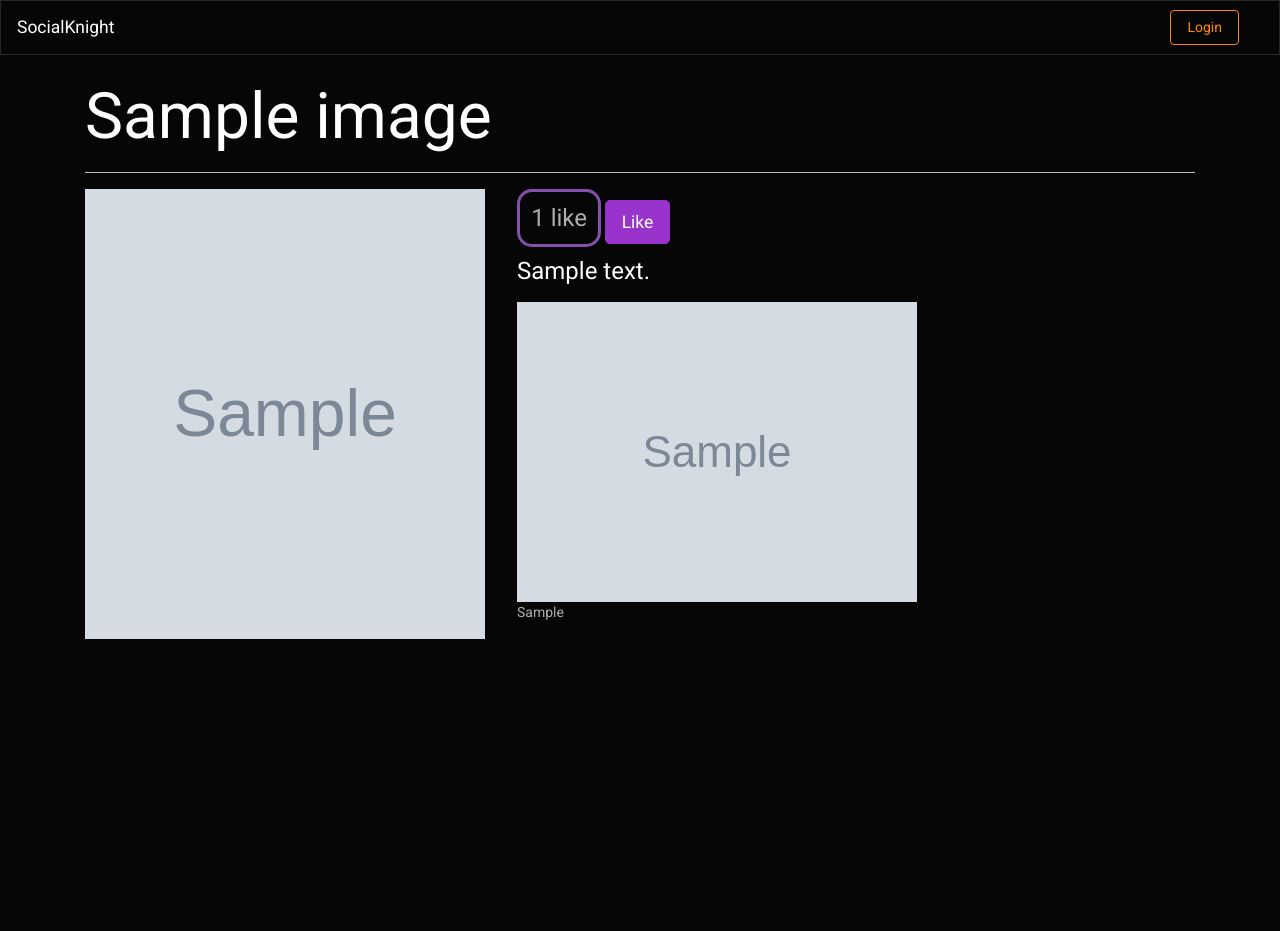
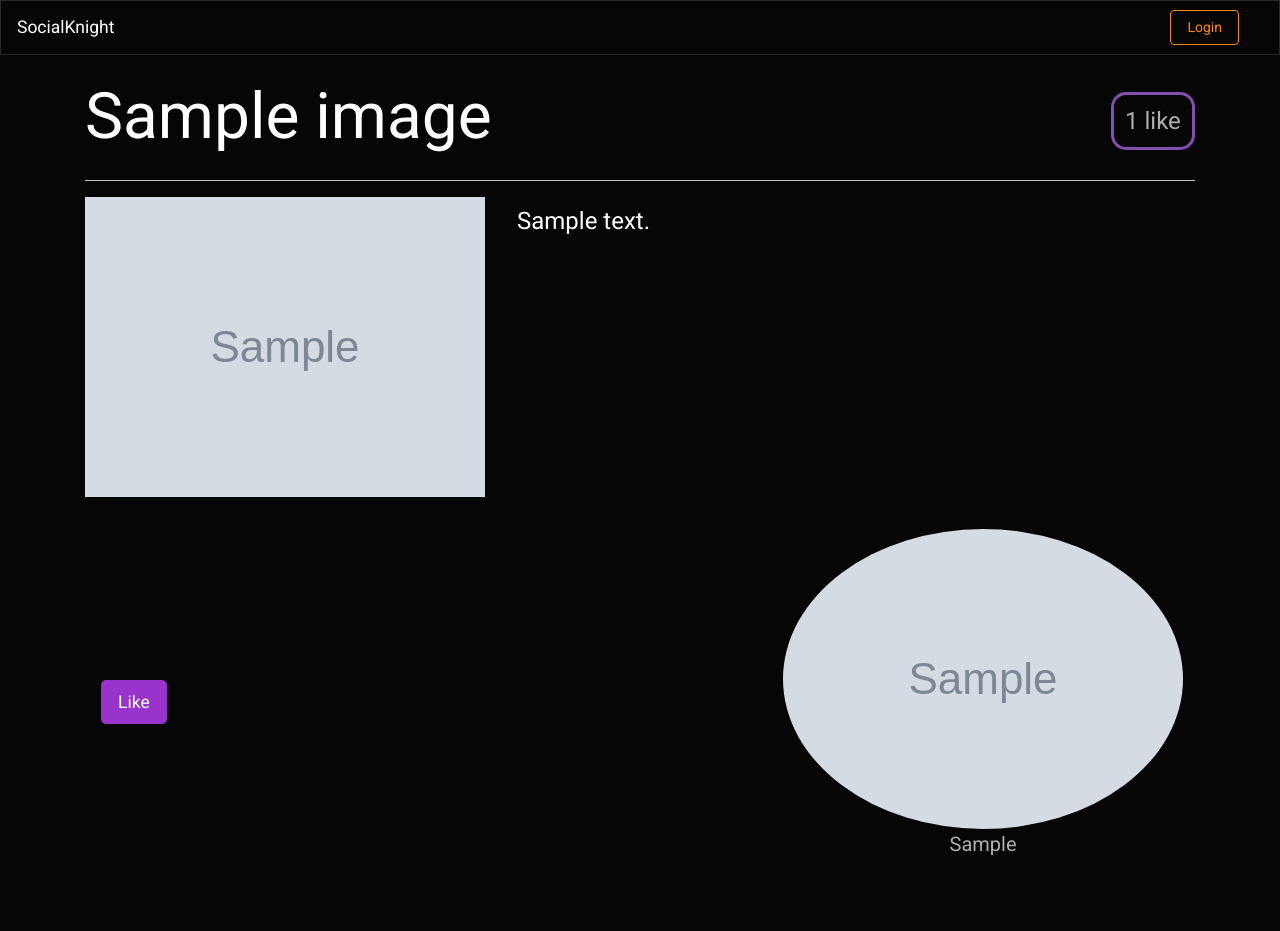
Before and after one commit to knightSarai/socialknight, a Django app: a page that uses images/templates/images/image/detail.html in a window 1280 px wide. Before the commit the page ends 639 px from the top, so only its background shows below. Run offline with Django 3.2, Linux system fonts and the light colour scheme; tables that the repository leaves empty hold one stand-in row (values such as "Sample post"); grey boxes marked "Sample" are stand-in pictures; some libraries are stand-ins or nearby versions.

Commit message:
Image list and Image detail style refactor

```diff
--- a/images/static/images/css/image.css
+++ b/images/static/images/css/image.css
@@ -1,3 +1,9 @@
+#header {
+   display: flex;
+    align-items: center;
+    justify-content: space-between;
+}
+
 hr {
     background: #d3d3d3;
 }
@@ -15,6 +21,11 @@
     flex-direction: column;
 }
 
+.image-info {
+    display: flex;
+    justify-content: space-between;
+}
+
 .image-likes {
     display: inline-block;
     border: 3px solid #854FAD;
@@ -22,6 +33,11 @@
     padding: 0.5rem 0.7rem;
     border-radius: 15px;
     text-align: center;
+}
+
+#like-btn{
+    text-align: end;
+    margin: 0 1rem;
 }
 
 .image-description {
@@ -34,8 +50,16 @@
     flex-wrap: wrap;
 }
 
+.card {
+    background: transparent;
+}
+
+.card-title {
+    font-size: 1.1rem;
+}
+
 .image {
-    padding: 1rem 2rem;
+    margin: 1rem 2rem;
     transform: scale(0);
     transition: 0.5s;
 }
@@ -43,3 +67,31 @@
 .image.animate{
   transform: scale(1);
 }
+
+.user-list {
+    padding: 2rem 0;
+    display: flex;
+    justify-content: space-between;
+}
+
+.user {
+    display: flex;
+    flex-direction: column;
+    justify-content: center;
+    align-items: center;
+    padding: 0 0.75rem;
+}
+
+.user-img {
+    border-radius: 100%;
+}
+
+.user-name {
+    font-size: 1.25rem;
+}
+
+.image-action {
+    display: flex;
+    align-items: center;
+    justify-content: space-between;
+}
--- a/images/templates/images/image/detail.html
+++ b/images/templates/images/image/detail.html
@@ -1,21 +1,29 @@
 {% extends 'images/image/main_images.html' %}
 {% load static %}
+{% load thumbnail %}
 {% block title %}{{ image.title }}{% endblock %}
 {% block content %}
+    {% with total_likes=image.users_like.count users_like=image.users_like.all %}
+        <header id="header">
             <h1>{{ image.title }}</h1>
+            <div class="image-likes">
+                <span class="total-likes">{{ total_likes }}</span> like{{ total_likes|pluralize }}
+            </div>
+        </header>
         <hr>
         <div class="image-container">
-        {% load thumbnail %}
             <img src="{% thumbnail image.image 500x0 %}"
                  alt="image-url"
                  class="image-url"
             >
-        {% with total_likes=image.users_like.count users_like=image.users_like.all %}
             <div class="image-detail">
                 <div class="image-info">
-                    <div class="image-likes">
-                        <span class="total-likes">{{ total_likes }}</span> like{{ total_likes|pluralize }}
+                    <h5 class="image-description">{{ image.description|linebreaks }}</h5>
                 </div>
+
+            </div>
+        </div>
+        <div class="image-action">
             <a href="#"
                id="like-btn"
                data-id="{{ image.id }}"
@@ -29,13 +37,13 @@
                     Unlike
                 {% endif %}
             </a>
-                    <h5 class="image-description">{{ image.description|linebreaks }}</h5>
-                </div>
-                <div>
+            <div class="user-list">
                 {% for user in users_like %}
-                        <div>
-                            <img src="{{ user.profile.photo.url }}">
-                            <p>{{ user.first_name }}</p>
+                    <div class="user">
+                        <img class="user-img"
+                             src="{% thumbnail user.profile.photo 100x80 %}"
+                        />
+                        <p class="user-name">{{ user.first_name }}</p>
                     </div>
                     {% empty %}
                     Nobody likes this image yet.
@@ -43,7 +51,6 @@
             </div>
         </div>
     {% endwith %}
-    </div>
 {% endblock %}
 {% block script %}
     <script src="{% static 'images/js/imageLike.js' %}"></script>
```
Also changed, not shown: images/templates/images/image/list_ajax.html (+8 -10 lines). Lines whose indentation alone changed are shown as unchanged.
